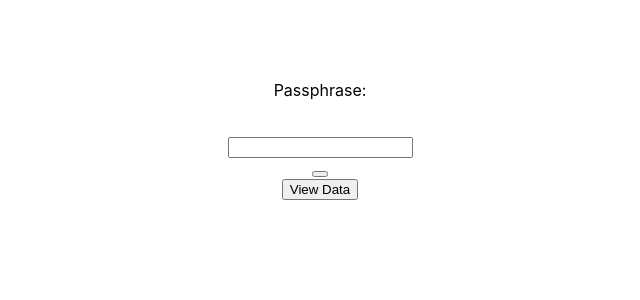
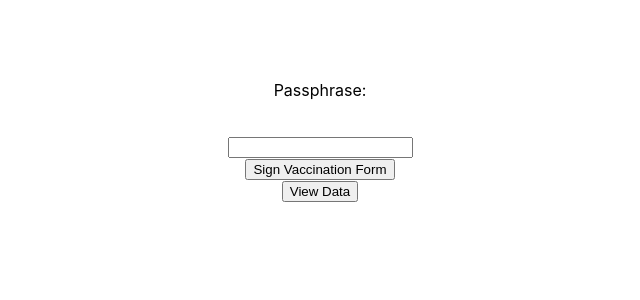
Before and after one commit to CallumMackenzie/thinktech2022-docusign-fwd-frontend, a React (Create React App) app: page / in a window 1280 px wide. Shown: the top 300 px of the page, without its empty margins (320-960 px from the left). Built offline with nearby package versions, Linux system fonts and the light colour scheme.

Commit message:
Finally fix UI

```diff
--- a/src/App.tsx
+++ b/src/App.tsx
@@ -44,7 +44,7 @@ class Form extends React.Component<FormProps, FormState> {
 			vaccinationData: undefined
 		};
 		this.handleChange = this.handleChange.bind(this);
-		this.handleSubmit = this.handleSubmit.bind(this);
+		this.onRequestVaccinationForm = this.onRequestVaccinationForm.bind(this);
 		this.viewData = this.viewData.bind(this);
 	}
 
@@ -89,7 +89,7 @@ class Form extends React.Component<FormProps, FormState> {
 			});
 	}
 
-	handleSubmit(event: any) {
+	onRequestVaccinationForm(event: any) {
 		event.preventDefault();
 		this.setState({ requesting: true, error: "" });
 		fetchFormLink(this.state.value,
@@ -112,8 +112,7 @@ class Form extends React.Component<FormProps, FormState> {
 			justifyContent: "center",
 			alignItems: "center",
 			padding: "5%"
-		}}
-			onSubmit={this.handleSubmit}>
+		}}>
 			<p>Passphrase:</p>
 			<br />
 			<input type="text"
@@ -124,7 +123,8 @@ class Form extends React.Component<FormProps, FormState> {
 			<br />
 			<button type="button"
 				name="Sign Vaccination Form"
-				disabled={this.state.requesting} />
+				onClick={this.onRequestVaccinationForm}
+				disabled={this.state.requesting}>Sign Vaccination Form</button>
 			<br />
 			<button type="button"
 				name="View Data"
```
